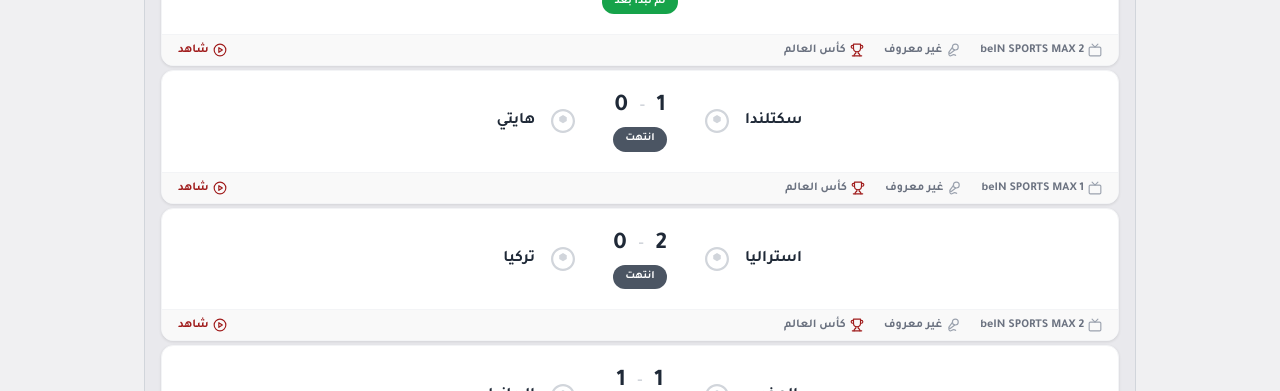
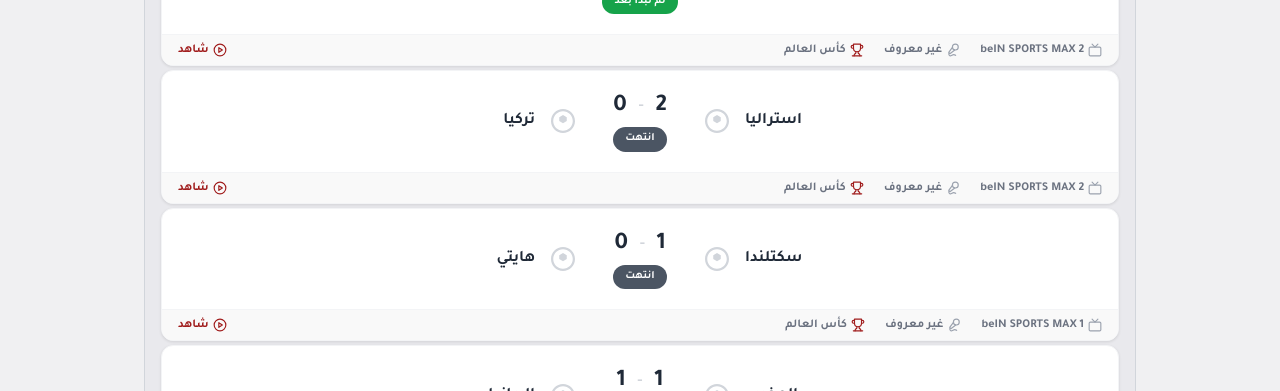
Before and after one commit to sakifooo/kora, a Next.js app: page / in a window 1280 px wide. Shown: the part 387-778 px from the top of the page. Built offline with nearby package versions, Linux system fonts and the light colour scheme.

Commit message:
Update match times and scores in page.tsx

```diff
--- a/src/app/page.tsx
+++ b/src/app/page.tsx
@@ -11,9 +11,9 @@ export default function Home() {
 
   const matches = [
     { teamA: "المانيا ", teamB: "كوراساو ", scoreA: 0, scoreB: 0, time: "18:00 ", status: "upcoming", channel: "beIN SPORTS MAX 1", commentator: "غير معروف", league: "كأس العالم", href: "/live/germany-vs-corasaw" },
-    { teamA: "هولندا", teamB: "اليابان", scoreA: 0, scoreB: 0, time: "05:00", status: "upcoming", channel: "beIN SPORTS MAX 2", commentator: "غير معروف", league: "كأس العالم", href: "/live/holand-vs-japan" },
+    { teamA: "هولندا", teamB: "اليابان", scoreA: 0, scoreB: 0, time: "21:00", status: "upcoming", channel: "beIN SPORTS MAX 2", commentator: "غير معروف", league: "كأس العالم", href: "/live/holand-vs-japan" },
+    { teamA: "استراليا", teamB: "تركيا", scoreA: 2, scoreB: 0, time: "05:00", status: "finished", channel: "beIN SPORTS MAX 2", commentator: "غير معروف", league: "كأس العالم", href: "/live/turc-vs-australia" },
     { teamA: "سكتلندا", teamB: "هايتي", scoreA: 1, scoreB: 0, time: "02:00", status: "finished", channel: "beIN SPORTS MAX 1", commentator: " غير معروف", league: "كأس العالم", href: "/live/scotland-vs-haiti" },
-    { teamA: "استراليا", teamB: "تركيا", scoreA: 2, scoreB: 0, time: "05:00", status: "finished", channel: "beIN SPORTS MAX 2", commentator: "غير معروف", league: "كأس العالم", href: "/live/turc-vs-australia" },
     { teamA: "المغرب ", teamB: "البرازيل ", scoreA: 1, scoreB: 1, time: "2:00 ", status: "finished", channel: "beIN SPORTS MAX 1", commentator: "غير معروف", league: "كأس العالم", href: "/live/maroc-vs-brazil" },
 
 
```
